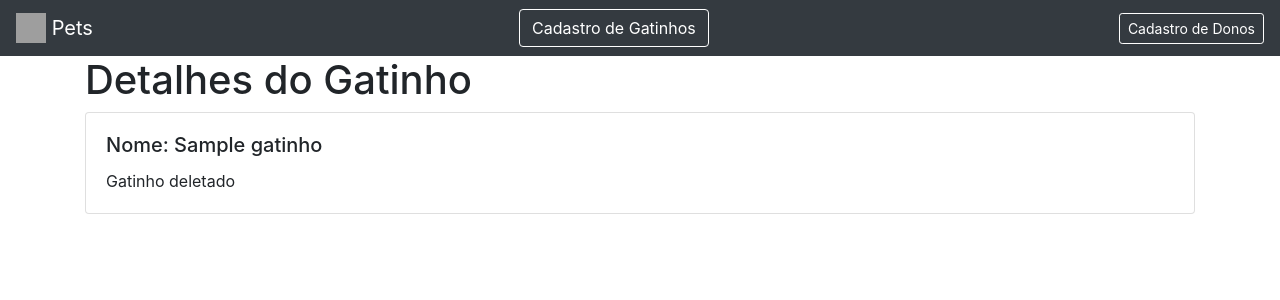
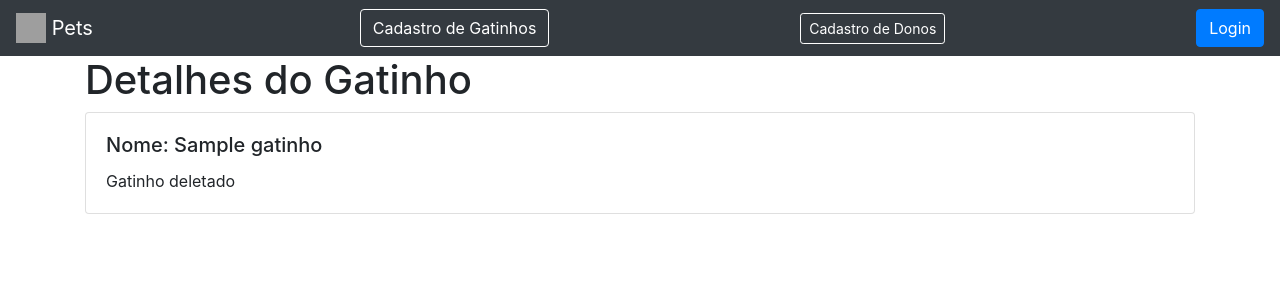
Before and after one commit to vivian2020/gatinho, a Django app: template gatinho/templates/delete.html in a window 1280 px wide. Shown: the top 300 px of the page. Run offline with Django 3.2, Linux system fonts and the light colour scheme; the template is opened without the code that fills it: most values are stand-ins (such as "Sample title", 1, 10 or a date in 2020); some libraries are stand-ins or nearby versions; grey boxes are pictures that could not be loaded.

Commit message:
botao adicionado

```diff
--- a/gatinho/templates/index.html
+++ b/gatinho/templates/index.html
@@ -17,7 +17,12 @@
     </a>
     <a class="btn btn-outline-success" href="/" style="color:white;border-color:white;">Cadastro de Gatinhos</a>
     <a class="btn btn-sm btn-outline-secondary" href="/dono/cadastro" style="color:white;border-color:white;">Cadastro de Donos</a>
-  </nav>
+    {% if user.is_authenticated %}
+    <a class="btn btn-primary" href="{% url 'logout' %}">Sair</a>
+{% else %}
+    <a class="btn btn-primary" href="{% url 'login' %}">Login</a>
+{% endif %}
+</nav>
     {% block body %}
     <section class="container">
         <h1>Cadastro de Gatinhos</h1>
```
